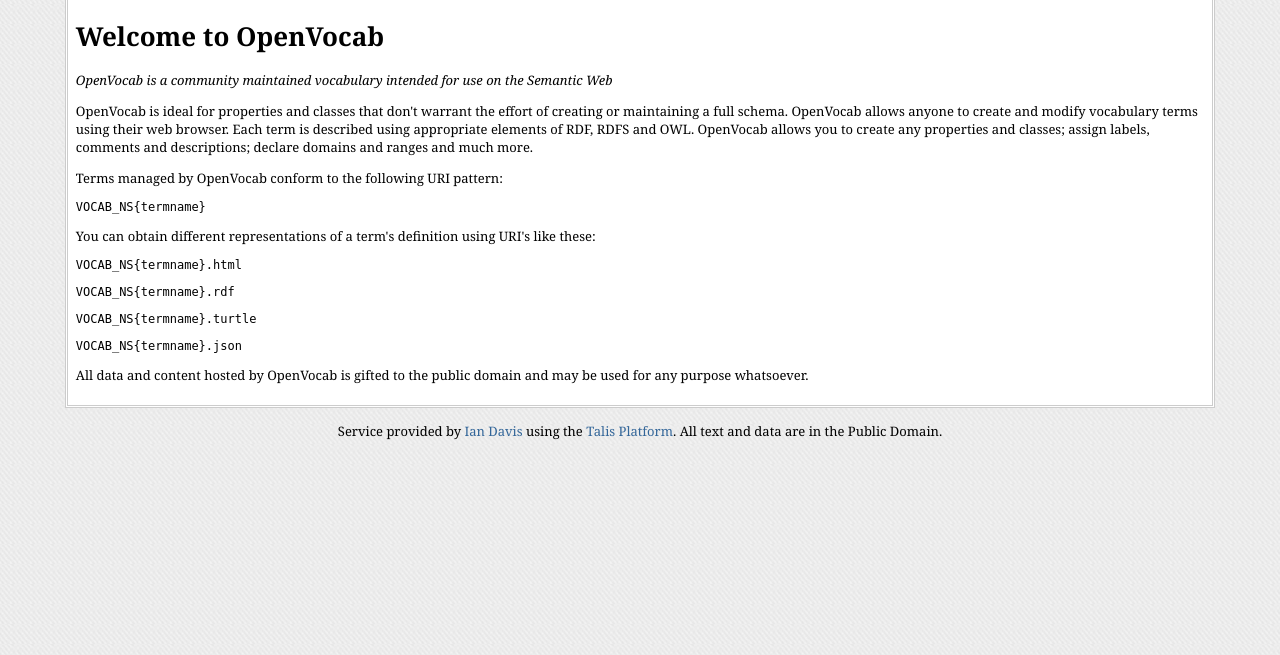
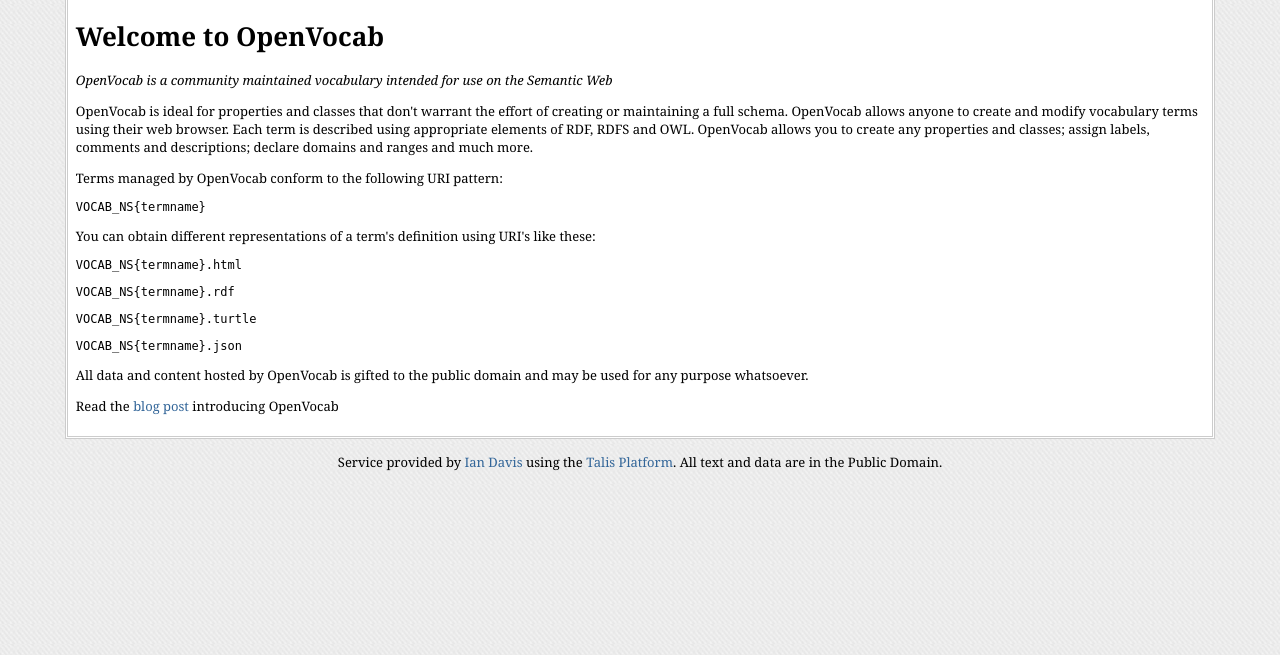
Before and after one commit to iand/openvocab, a PHP site: the page made by php/app/templates/home.tpl.php in a window 1280 px wide. Shown: the part 96-751 px from the top of the page. Run offline with PHP 8.4, Linux system fonts and the light colour scheme; the template is opened without the code that fills it, so the values that code supplies are empty; a stand-in replaces the project's code that opens the database connection; some libraries are stand-ins or nearby versions.

Commit message:
Added link to blog post

```diff
--- a/php/app/templates/home.tpl.php
+++ b/php/app/templates/home.tpl.php
@@ -22,3 +22,5 @@ using URI's like these:</p>
 
 <p>All data and content hosted by OpenVocab is gifted to the public
 domain and may be used for any purpose whatsoever. </p>
+
+<p>Read the <a href="http://iandavis.com/blog/2008/12/introducing-openvocab">blog post</a> introducing OpenVocab</p>
```
